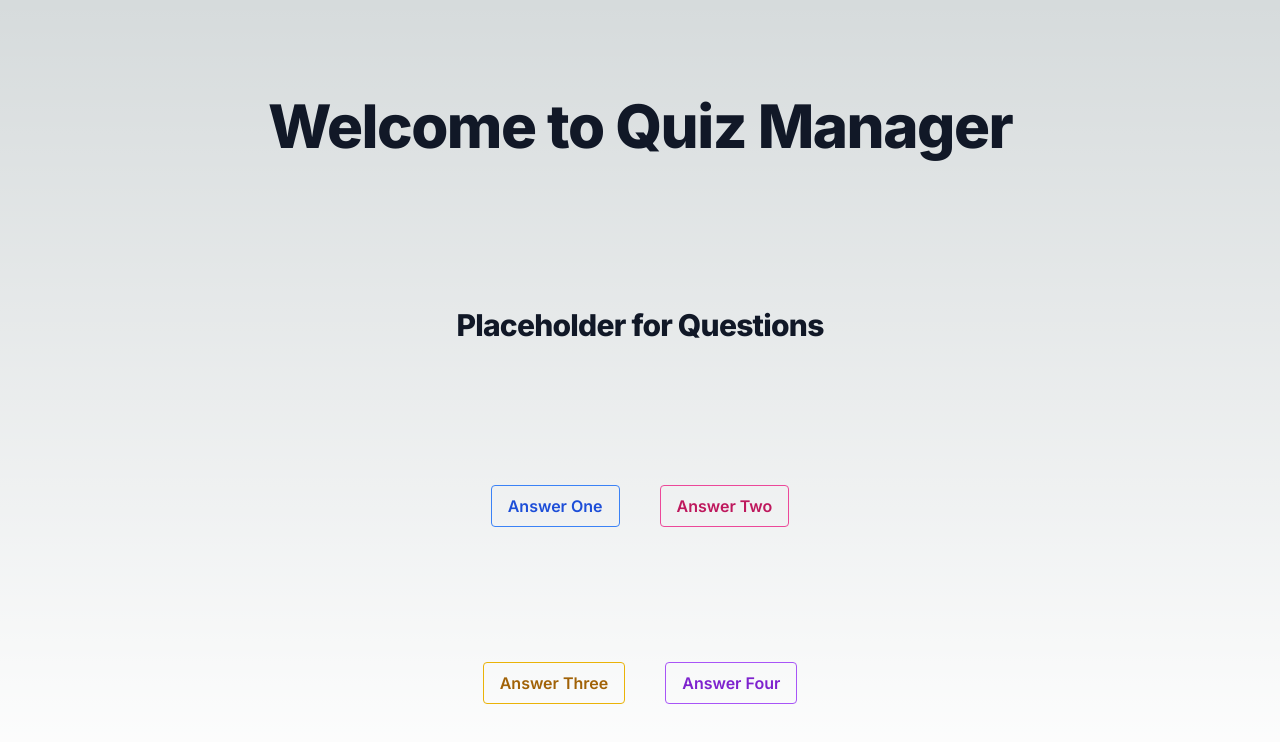
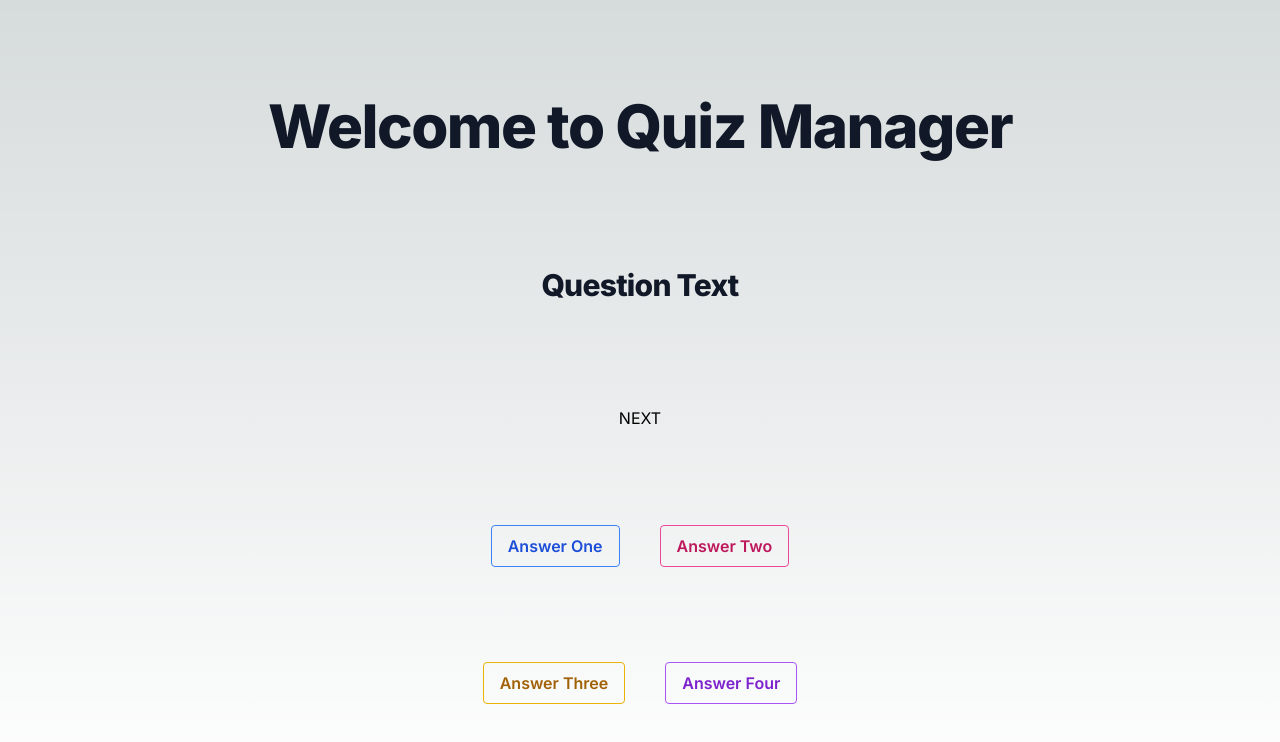
Before and after one commit to megansimplyhealth/quizmanager-react, a Next.js app: page /quiz in a window 1280 px wide. Shown: the top 742 px of the page. Built offline with nearby package versions, Linux system fonts and the light colour scheme.

Commit message:
questions load

```diff
--- a/app/page.tsx
+++ b/app/page.tsx
@@ -18,7 +18,13 @@ export default function Home() {
     answerFour: string;
   };
 
-  // const [data, setData] = useState<Question[] | null>(null); // Explicitly set the type
+  function getQuestionText(quest: Question) {
+    return "Question: " + quest.questionText;
+  }
+
+  function getQuestion(quest: Question) {
+    return "Question Id: " + quest.questionId + "Question: " + quest.questionText + "Answer 1: " + quest.answerOne + "Answer 2: " + quest.answerTwo + "Answer 3: " + quest.answerThree + "Answer 4: " + quest.answerFour;
+  }
 
   const axios = require('axios');
 
@@ -34,16 +40,21 @@ export default function Home() {
       }
     };
 
-    axios.request(config)
-        .then((response: { data: any }) => {
-            console.log(JSON.stringify(response.data));
-            alert("Data fetched successfully!: " + response.data);
-        })
-        .catch((error: any) => {
-            console.log(error);
-            alert("Error fetching data: " + error);
-        });
+    try{
+      const response = await axios.request(config);
+      console.log(JSON.stringify(response.data));
+      //console.log(mappedData);
 
+      //return mappedData;
+      var questText = getQuestion(response.data[0]);
+      console.log(questText);
+
+      alert("Data fetched successfully!: " + " " + questText); //+ JSON.stringify(response.data) + " " + questText);
+
+    } catch (error) {
+      console.log(error);
+      alert("Error fetching data: " + error);
+    }
 };
 
 // const listQuestions = async () => {
@@ -101,17 +112,9 @@ export default function Home() {
       </div>
 
       <div>
-      <button onClick={handleButtonClick}>Fetch Data</button>
-      {/* {data && (
-        <div>
-          <h2>Questions:</h2>
-          <ul>
-            {data.map((question) => (
-              <li key={question.questionId}>{question.questionText}</li>
-            ))}
-          </ul>
-        </div>
-      )} */}
+      {/* <button onClick={handleButtonClick}>Fetch Data</button> */}
+      <a href="/quiz"> Click to Play Quiz </a>
+
     </div>
 
       <div className="mb-32 grid text-center lg:mb-0 lg:w-full lg:max-w-5xl lg:grid-cols-4 lg:text-left">
--- a/app/quiz/page.tsx
+++ b/app/quiz/page.tsx
@@ -1,7 +1,67 @@
-import React from "react";
-import AnswerButton from "@/app/components/AnswerButton"
+'use client'; // when client side use
+import React, { useState } from 'react';
+import axios from 'axios';
 
 export default function Quiz() {
+
+  type Question = {
+    questionId: number;
+    questionText: string;
+    answerOne: string;
+    answerTwo: string;
+    answerThree: string;
+    answerFour: string;
+  };
+
+  const [index, setIndex] = useState(0);
+  const [question, setQuestion] = useState("Question Text");
+  const [answers, setAnswers] = useState({
+    answer1: "Answer One",
+    answer2: "Answer Two",
+    answer3: "Answer Three",
+    answer4: "Answer Four"
+  });
+
+  const axios = require('axios');
+
+const updateQuestion = async (index: number) => {
+
+  let config = {
+    method: 'get',
+    maxBodyLength: Infinity,
+    url: 'http://localhost:5054/Questions',
+    params: {
+      questionId: index
+    },
+    headers: {
+    }
+  };
+
+  try{
+    const response = await axios.request(config);
+    const responseData = response.data[index];
+    setQuestion(responseData.questionText);
+      setAnswers({
+        answer1: responseData.answerOne,
+        answer2: responseData.answerTwo,
+        answer3: responseData.answerThree,
+        answer4: responseData.answerFour
+      });
+    setIndex(index + 1);
+
+    //alert("Works!: " + " " + questText + " " + answers.answer1 + " " + answers.answer2 + " " + answers.answer3 + " " + answers.answer4);
+
+  } catch (error) {
+    if (error == "TypeError: Cannot read properties of undefined (reading 'questionText')") {
+      alert("No more questions! Click Next to Reset");
+      setIndex(0);
+      return;
+    } else {
+    console.log(error);
+    alert("Error fetching data: " + error);
+    }
+  }
+};
 
   return (
     <main className="flex min-h-screen flex-col items-center justify-between p-24">
@@ -11,27 +71,29 @@ export default function Quiz() {
       </div>
 
       <div className="flex gap-2">
-        <h2 className="mb-2 text-2xl font-extrabold leading-none tracking-tight text-gray-900 md:text-3xl lg:text-3xl dark:text-white">Placeholder for Questions</h2>
+        <h2 className="mb-2 text-2xl font-extrabold leading-none tracking-tight text-gray-900 md:text-3xl lg:text-3xl dark:text-white">{question}</h2>
+      </div>
+
+      <div className="flex gap-2">
+        <button onClick={() => updateQuestion(index)}>NEXT</button>
       </div>
 
       <div className="flex gap-10">
 
-      {/* <AnswerButton /> */}
-
       <button className="py-10 px-10 bg-transparent hover:bg-blue-500 text-blue-700 font-semibold hover:text-white py-2 px-4 border border-blue-500 hover:border-transparent rounded">
-            Answer One
+            {answers.answer1}
             </button>
             <button className="py-10 px-10 bg-transparent hover:bg-pink-500 text-pink-700 font-semibold hover:text-white py-2 px-4 border border-pink-500 hover:border-transparent rounded">
-            Answer Two
+            {answers.answer2}
             </button>
       </div>
 
       <div className="flex gap-10">
             <button className="py-10 px-10 bg-transparent hover:bg-yellow-500 text-yellow-700 font-semibold hover:text-white py-2 px-4 border border-yellow-500 hover:border-transparent rounded">
-            Answer Three
+            {answers.answer3}
             </button>
             <button className="py-10 px-10 bg-transparent hover:bg-purple-500 text-purple-700 font-semibold hover:text-white py-2 px-4 border border-purple-500 hover:border-transparent rounded">
-            Answer Four
+            {answers.answer4}
             </button>
       </div>
 
```
Also changed, not shown: app/api/questions/route.js (deleted).
